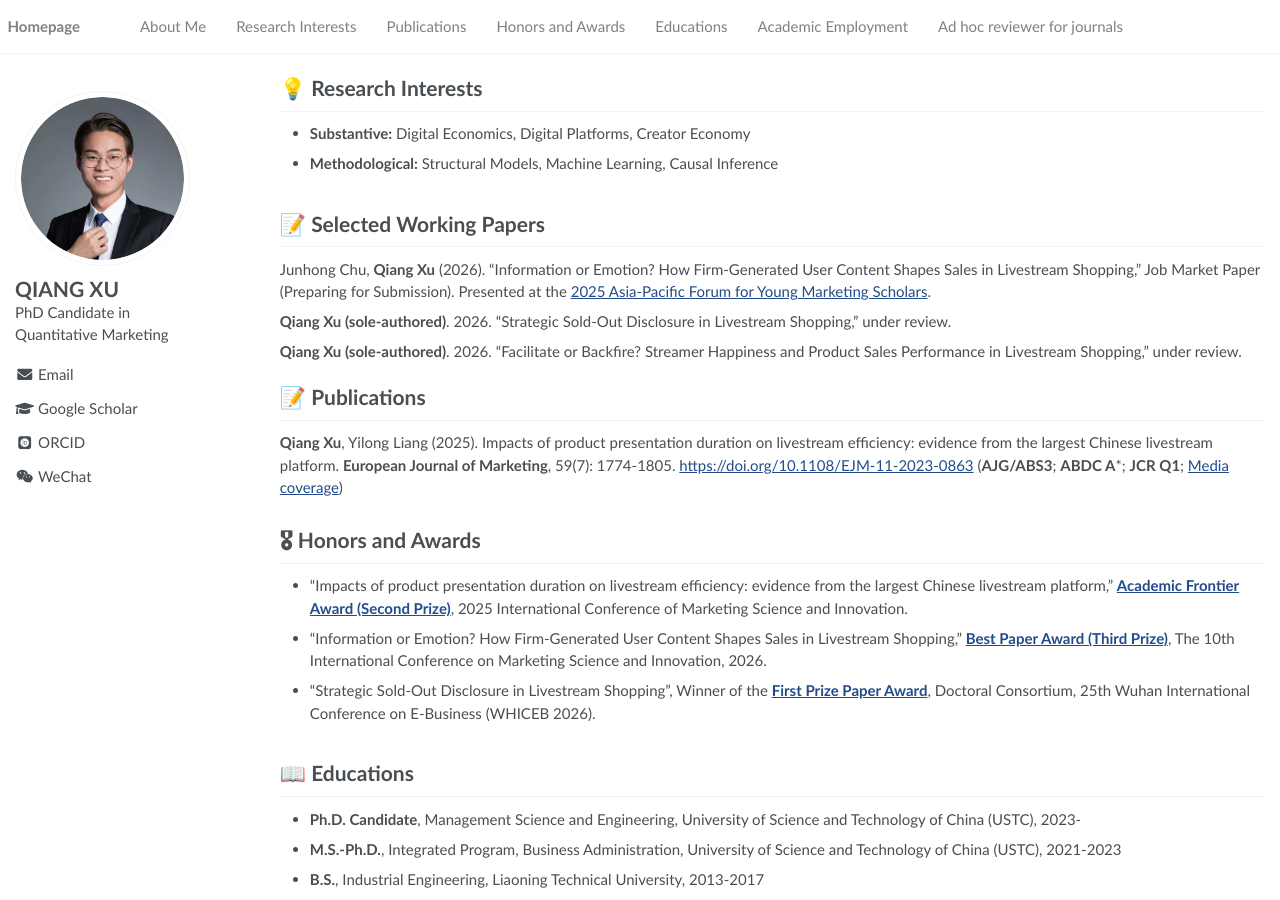
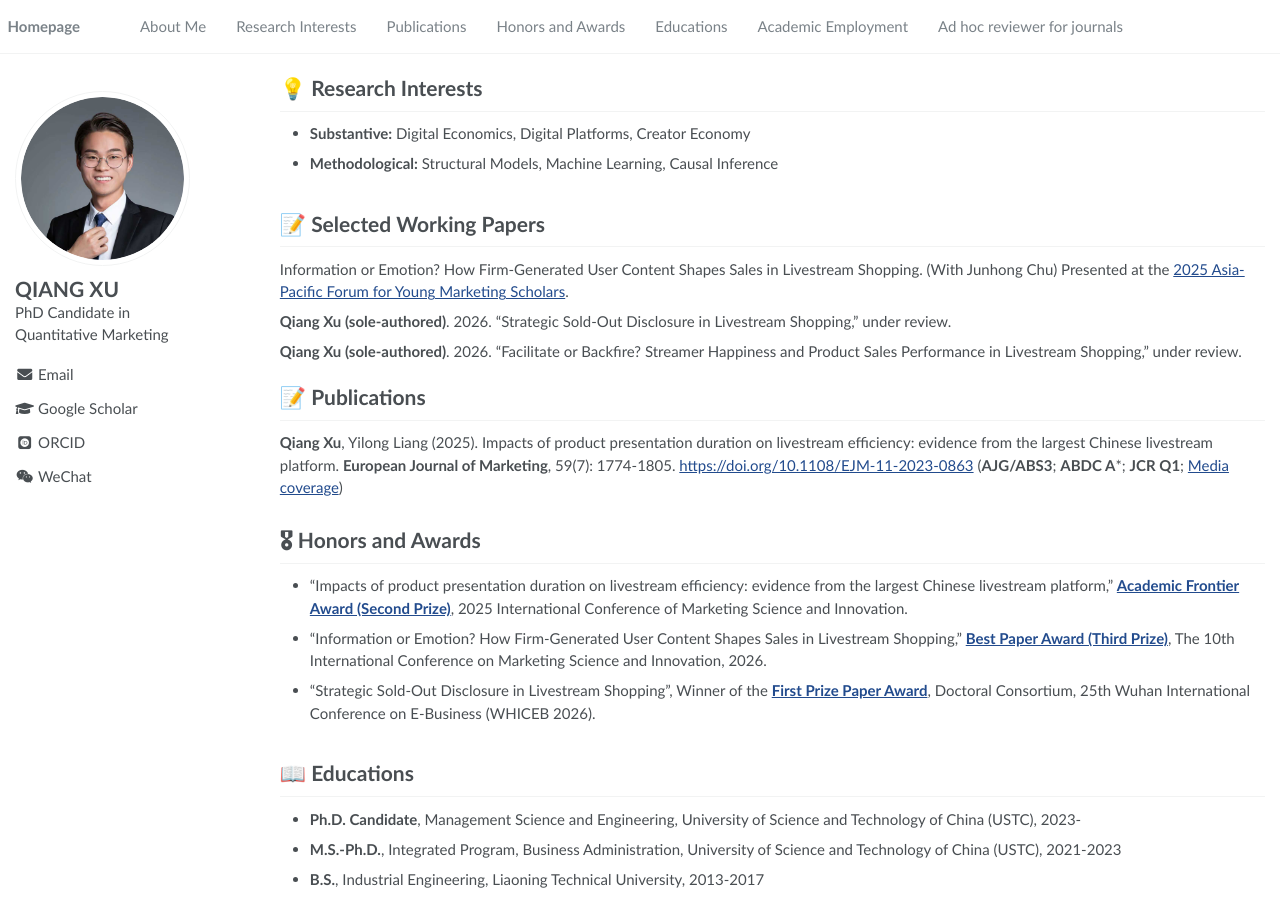
Before and after one commit to xuqiang/xuqiang.github.io, a Jekyll site: the page built from _pages/about.md, in a window 1280 px wide and 900 px high, scrolled down 348 px. Built offline with Jekyll 4.4.1, drawn with Linux system fonts in a browser that asks for light colours; some web fonts are replaced.

Commit message:
Update about.md

```diff
--- a/_pages/about.md
+++ b/_pages/about.md
@@ -43,7 +43,7 @@ Please feel free to reach out if you share similar research interests or wish to
 <span class='anchor' id='publications'></span>
 
 # 📝 Selected Working Papers
-Junhong Chu, **Qiang Xu** (2026). “Information or Emotion? How Firm-Generated User Content Shapes Sales in Livestream Shopping,” Job Market Paper (Preparing for Submission). Presented at the [2025 Asia-Pacific Forum for Young Marketing Scholars](https://mp.weixin.qq.com/s/_FkfAvSZoGTyOvBuVmjW5A).
+Information or Emotion? How Firm-Generated User Content Shapes Sales in Livestream Shopping. (With Junhong Chu) Presented at the [2025 Asia-Pacific Forum for Young Marketing Scholars](https://mp.weixin.qq.com/s/_FkfAvSZoGTyOvBuVmjW5A).
 
 **Qiang Xu (sole-authored)**. 2026. "Strategic Sold-Out Disclosure in Livestream Shopping," under review.
 
```
